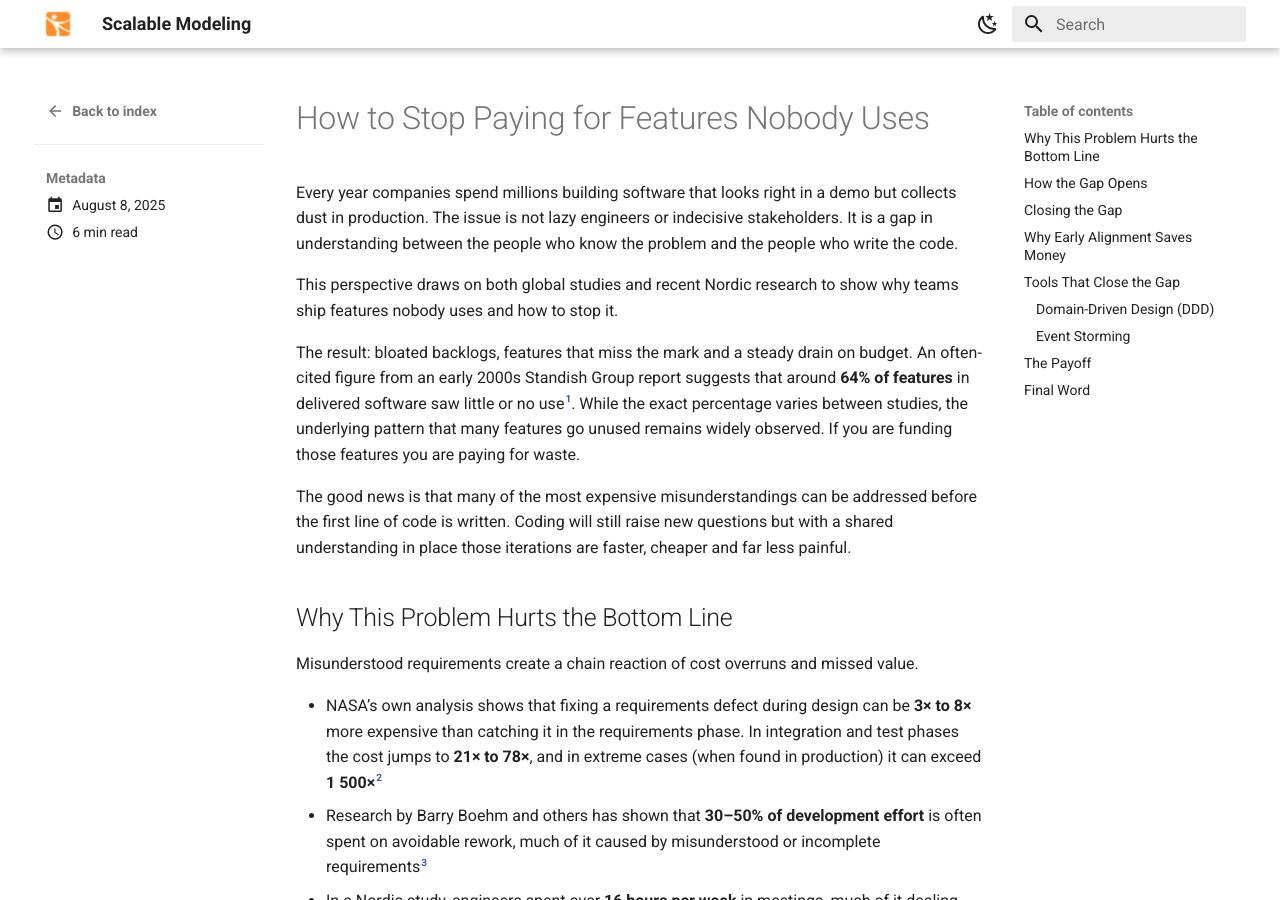
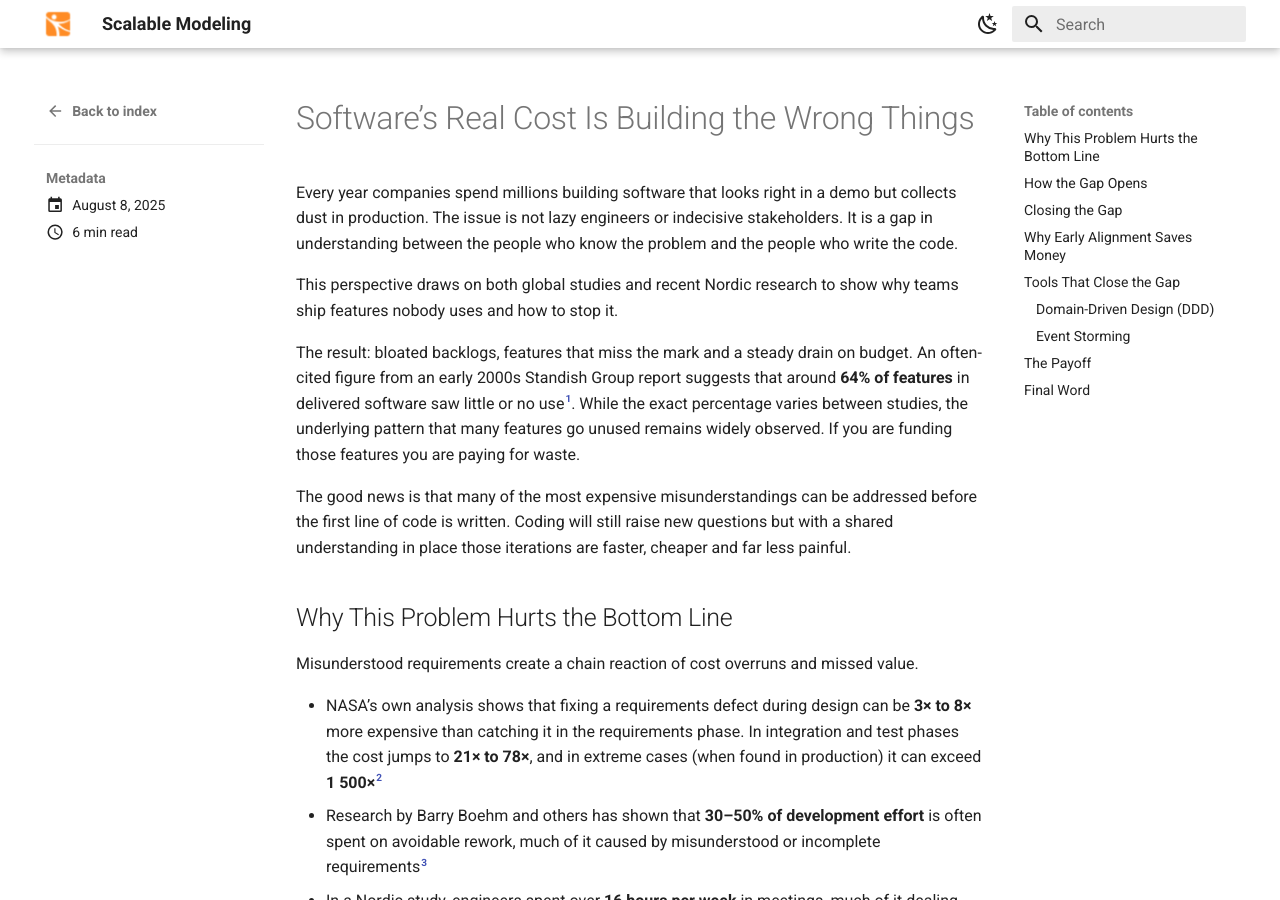
Before and after one commit to roikonen/scalablemodeling, an MkDocs documentation site: the page built from docs/blog/posts/20250808-expert-developer-gap.md, in a window 1280 px wide and 900 px high. Built offline with MkDocs 1.6.1 and Material for MkDocs 9.7.7, drawn with Linux system fonts in a browser that asks for light colours; some of the changed text lies outside the part shown.

Commit message:
Blog title update

```diff
--- a/docs/blog/posts/20250808-expert-developer-gap.md
+++ b/docs/blog/posts/20250808-expert-developer-gap.md
@@ -1,9 +1,10 @@
 ---
 date:
   created: 2025-08-08
+slug: how-to-stop-paying-for-features-nobody-uses
 ---
 
-# How to Stop Paying for Features Nobody Uses
+# Software’s Real Cost Is Building the Wrong Things
 
 Every year companies spend millions building software that looks right in a demo but collects dust in production. The issue is not lazy engineers or indecisive stakeholders. It is a gap in understanding between the people who know the problem and the people who write the code.
 
@@ -40,6 +41,12 @@ In the Nordic study, many of those **16 hours per week** spent in meetings were
 The Swedish study showed a similar pattern. Requirements and testing teams often worked from different assumptions, lacked traceability between specifications and verification steps and coordinated too late. This fragmented approach slowed delivery and created duplicate effort[^5].
 
 ## Closing the Gap
+
+!!! quote
+
+    "There is nothing so useless as doing efficiently that which should not be done at all."
+
+    _**Peter F. Drucker**_
 
 ![20250808-2.png](images/20250808-2.png#only-light)
 ![20250808-2-dark.png](images/20250808-2-dark.png#only-dark)
```
